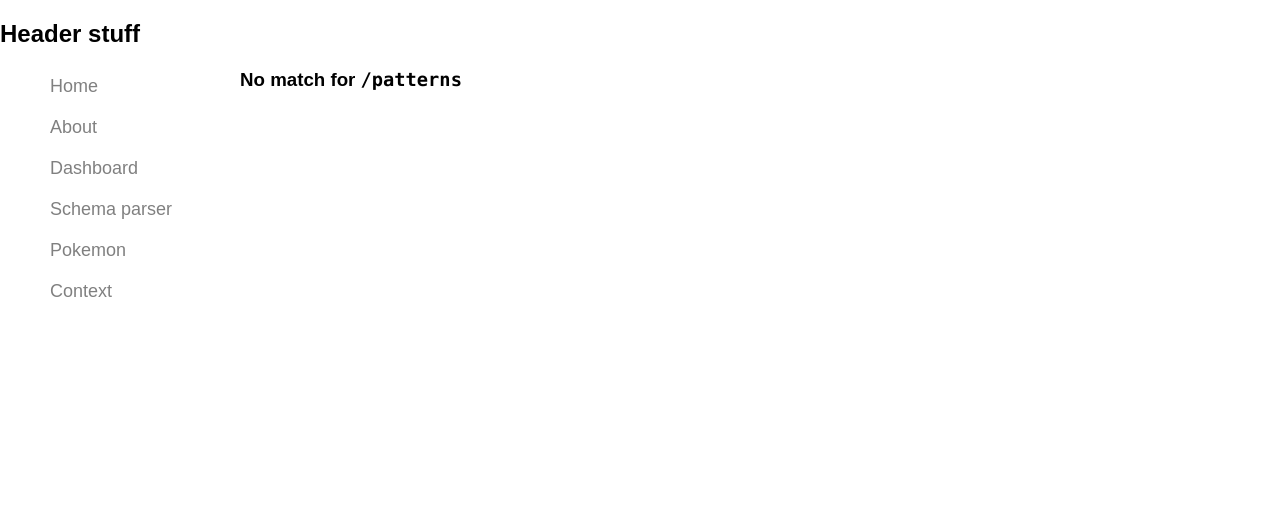
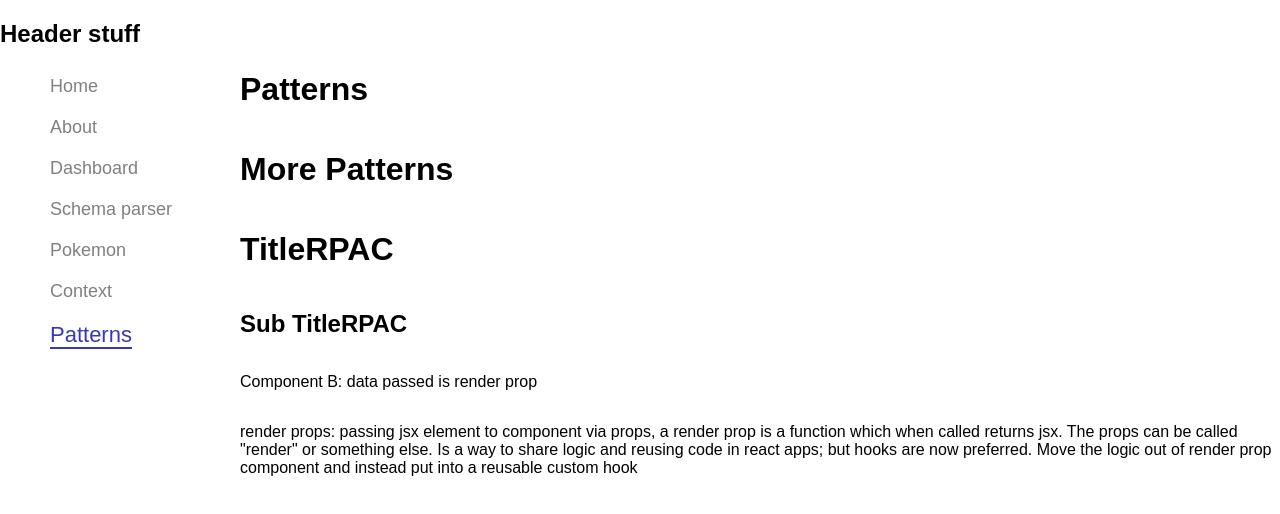
Before and after one commit to denisos/mixopedia, a React (Create React App) app: page /patterns in a window 1280 px wide. Shown: the top 514 px of the page. Built offline with nearby package versions, Linux system fonts and the light colour scheme.

Commit message:
added patterns

```diff
--- a/src/App.tsx
+++ b/src/App.tsx
@@ -14,6 +14,7 @@ import LandingBody from './components/landing/LandingBody';
 import Dashboard from './components/Dashboard';
 import SchemParser from './components/schemaparser/SchemaParser';
 import ContextExample from './components/contextexample/ContextExample';
+import Patterns from './components/patterns/Patterns';
 const PokemonPowerRankings = React.lazy(() =>
   import(/* webpackChunkName: "PokemonPowerRankings" */ './components/pokemon/PokemonPowerRankings'));
 
@@ -51,6 +52,9 @@ function App() {
                 <Route path="/context">
                   <ContextExample />
                 </Route>
+                <Route path="/patterns">
+                  <Patterns />
+                </Route>
                 <Route path="*">
                   <NoMatch />
                 </Route>
--- a/src/components/contextexample/ContextExample.tsx
+++ b/src/components/contextexample/ContextExample.tsx
@@ -88,7 +88,7 @@ export default function ContextExample() {
     <ThemeProvider>
       <UserProvider>
         <div className="contextexample-container">
-          <p>Context Example page, wrapped in a User Provider</p>
+          <h1>Context Example page, wrapped in a User Provider</h1>
 
           <Level1 />
 
--- /dev/null
+++ b/src/components/patterns/Patterns.css
@@ -0,0 +1,4 @@
+.patterns-container {
+  display: flex;
+  flex-direction: column;
+}
--- /dev/null
+++ b/src/components/patterns/Patterns.tsx
@@ -0,0 +1,49 @@
+import React from 'react';
+
+import './Patterns.css';
+
+const Title = (props: { render: () => any}) => props.render();
+
+const TitleRPAC = (props: any) => props.children();
+
+const ComponentRP = (props: any) => {
+  const [ data, setData ] = React.useState({ name: "render prop"})
+  // do some logic and then pass result to children
+  return props.children(data);
+}
+
+const ComponentB = ({ data } : any) => {
+  console.log(data)
+  return <p>Component B: data passed is {data.name}</p>
+}
+
+export default function Patterns(props: any) {
+
+  return (
+    <div className="patterns-container">
+      <Title
+        render={() => <h1>Patterns</h1>}
+      />
+      <Title
+        render={() => <h1>More Patterns</h1>}
+      />
+
+      <TitleRPAC>
+        {() =>
+          <>
+            <h1>TitleRPAC</h1>
+            <h2>Sub TitleRPAC</h2>
+          </>
+        }
+      </TitleRPAC>
+
+      <ComponentRP>
+        {(data:any) => <ComponentB data={data} />}
+      </ComponentRP>
+
+      <p>render props: passing jsx element to component via props, a render prop is a function which when called returns jsx.
+        The props can be called "render" or something else. Is a way to share logic and reusing code in react apps; but hooks are now preferred.
+        Move the logic out of render prop component and instead put into a reusable custom hook</p>
+    </div>
+  )
+}
--- a/src/layout/MainNav.tsx
+++ b/src/layout/MainNav.tsx
@@ -35,6 +35,11 @@ function MainNav() {
           <FormattedMessage id="nav.context" />
         </NavLink>
       </li>
+      <li>
+        <NavLink exact to="/patterns">
+          <FormattedMessage id="nav.patterns" />
+        </NavLink>
+      </li>
     </ul>
   )
 }
--- a/src/translations/de-de.json
+++ b/src/translations/de-de.json
@@ -4,5 +4,6 @@
   "nav.dashboard": "Armaturenbrett",
   "nav.schemaparser": "Schemaparser",
   "nav.pokemon": "Pokemon",
-  "nav.context": "Context"
+  "nav.context": "Kontext",
+  "nav.patterns": "Muster"
 }
--- a/src/translations/en-us.json
+++ b/src/translations/en-us.json
@@ -4,5 +4,6 @@
   "nav.dashboard": "Dashboard",
   "nav.schemaparser": "Schema parser",
   "nav.pokemon": "Pokemon",
-  "nav.context": "Context"
+  "nav.context": "Context",
+  "nav.patterns": "Patterns"
 }
--- a/src/translations/es-mx.json
+++ b/src/translations/es-mx.json
@@ -4,5 +4,6 @@
   "nav.dashboard": "Tablero",
   "nav.schemaparser": "Analizador de esquema",
   "nav.pokemon": "Pokemon",
-  "nav.context": "Context"
+  "nav.context": "Contexto",
+  "nav.patterns": "Patronas"
 }
```
